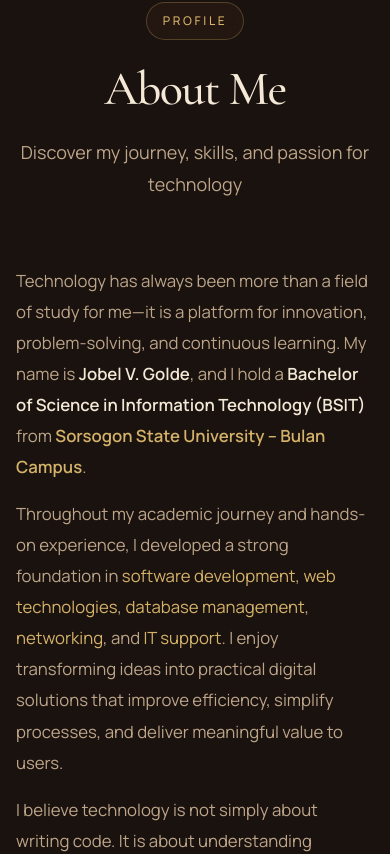
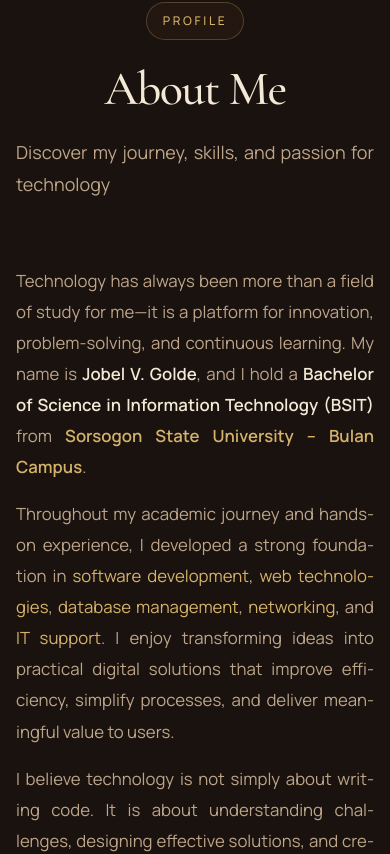
Before and after one commit to jobelGolde12/personal-blog, a React (Vite) app: page /#about in a window 390 px wide. Shown: the part 1437-2291 px from the top of the page. Built offline with nearby package versions, Linux system fonts and the light colour scheme.

Commit message:
Change the text alignment to justify

```diff
--- a/src/features/hero/Hero.jsx
+++ b/src/features/hero/Hero.jsx
@@ -63,7 +63,7 @@ export default function Hero() {
   const age = computeAge();
 
   return (
-    <section className="relative flex min-h-screen items-center overflow-hidden pt-8 pb-20">
+    <section className="hero-section relative flex min-h-screen items-center overflow-hidden pt-8 pb-20">
       <div className="pointer-events-none absolute inset-0 z-0">
         <div className="absolute top-16 left-[-4rem] h-72 w-72 rounded-full bg-accent/10 blur-[100px]" />
         <div className="absolute right-[-3rem] bottom-24 h-80 w-80 rounded-full bg-muted/20 blur-[110px]" />
--- a/src/index.css
+++ b/src/index.css
@@ -406,6 +406,33 @@ a {
   border: 1px solid var(--color-border);
 }
 
+/* Justified text on small screens for even left/right edges (not hero) */
+@media (max-width: 767px) {
+  main p,
+  main li,
+  .editorial-content,
+  .editorial-content p,
+  .editorial-content li,
+  .editorial-lead {
+    text-align: justify;
+    text-justify: inter-word;
+    hyphens: auto;
+  }
+
+  .hero-section,
+  .hero-section p,
+  .hero-section li,
+  .hero-section span,
+  .hero-section a,
+  .hero-section h1,
+  .hero-section h2,
+  .hero-section h3 {
+    text-align: start;
+    text-justify: auto;
+    hyphens: manual;
+  }
+}
+
 @media (prefers-reduced-motion: reduce) {
   html {
     scroll-behavior: auto;
```
